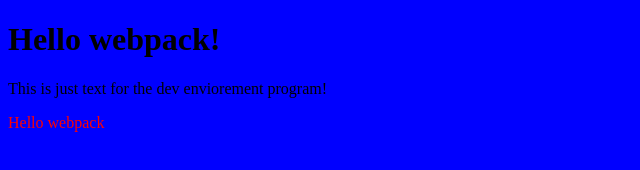
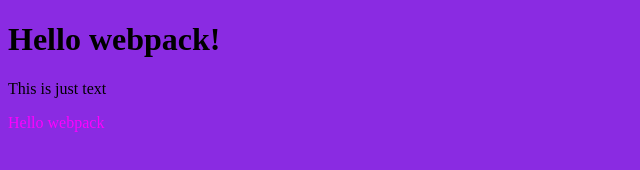
Before and after one commit to marilirulita/Webpack-Set-up-, a website built with webpack: page webpack-demo/src/index.html in a window 1280 px wide. Shown: the whole page, without its empty margins (0-640 px from the left). Built offline with nearby package versions, Linux system fonts and the light colour scheme.

Commit message:
Add mode none on webpack config

```diff
--- a/webpack-demo/src/index.html
+++ b/webpack-demo/src/index.html
@@ -7,6 +7,6 @@
 </head>
 <body>
     <h1>Hello webpack!</h1>
-    <p>This is just text for the dev enviorement program!</p>
+    <p>This is just text</p>
 </body>
 </html>
--- a/webpack-demo/src/style.css
+++ b/webpack-demo/src/style.css
@@ -1,7 +1,7 @@
 body {
-  background-color: blue;
+  background-color: blueviolet;
 }
 
 .hello {
-  color: red;
+  color: magenta;
 }
--- a/webpack-demo/webpack.config.js
+++ b/webpack-demo/webpack.config.js
@@ -2,6 +2,7 @@
 const HtmlWebpackPlugin = require('html-webpack-plugin');
 
 module.exports = {
+  mode: 'none',
   entry: {
     index: './src/index.js',
     print: './src/print.js',
```
